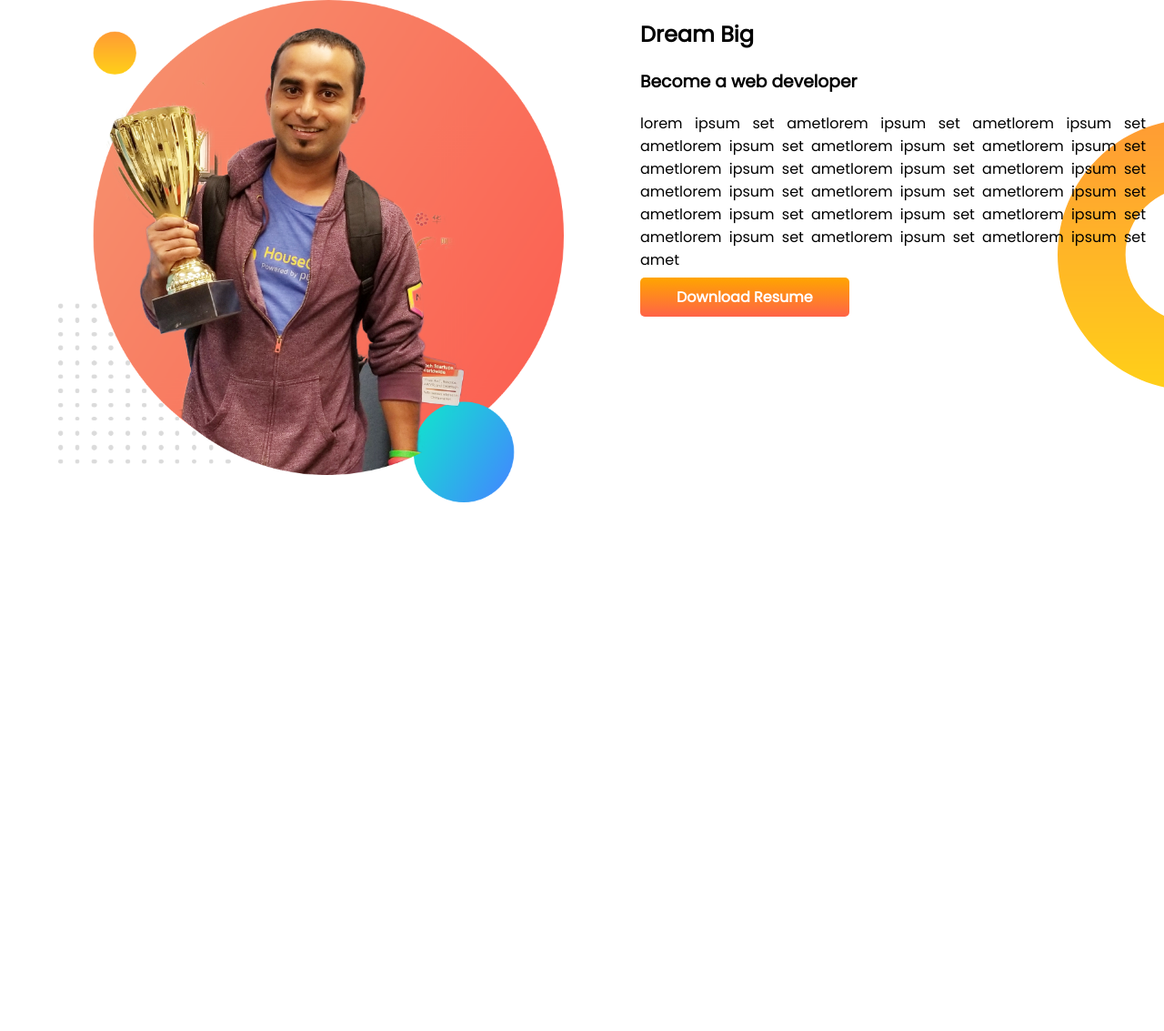
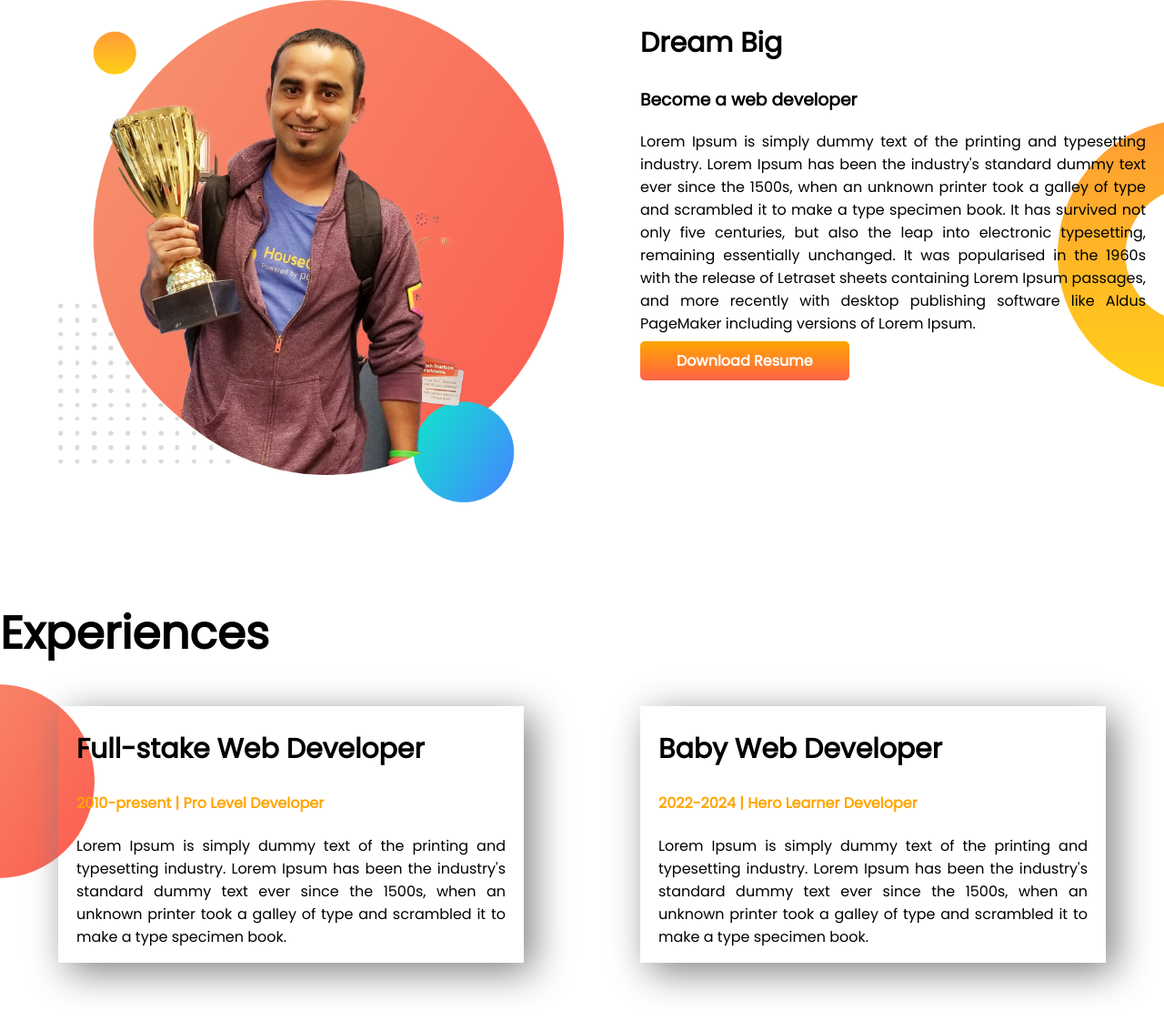
Before and after one commit to elamonii/developer-portfolio, a plain HTML site: page index.html in a window 1280 px wide. Shown: the part 641-1774 px from the top of the page at 91% size. Before the commit the page ends 1300 px from the top, so only its background shows below. Drawn offline with Linux system fonts and the light colour scheme.

Commit message:
experience

```diff
--- a/index.html
+++ b/index.html
@@ -15,7 +15,7 @@
 </head>
 
 <body>
-    <section class="top-banner">
+    <section class="top-banner flexible-container">
         <div class="half-width">
             <h1>Welcome To</h1>
             <h1><span class="orange-color">Kazi Ela</span> World!</h1>
@@ -38,22 +38,54 @@
 
     </section>
 
-    <section class="dream-big">
+    <section class="dream-big flexible-container">
         <div class="half-width">
             <img src="images/jhankar.png" alt="">
         </div>
         <div class="half-width">
             <h2>Dream Big</h2>
             <h3>Become a web developer</h3>
-            <p>lorem ipsum set ametlorem ipsum set ametlorem ipsum set ametlorem ipsum set ametlorem ipsum set ametlorem
-                ipsum set ametlorem ipsum set ametlorem ipsum set ametlorem ipsum set ametlorem ipsum set ametlorem
-                ipsum set ametlorem ipsum set ametlorem ipsum set ametlorem ipsum set ametlorem ipsum set ametlorem
-                ipsum set ametlorem ipsum set ametlorem ipsum set amet</p>
+            <p>Lorem Ipsum is simply dummy text of the printing and typesetting industry. Lorem Ipsum has been the
+                industry's standard
+                dummy text ever since the 1500s, when an unknown printer took a galley of type and scrambled it to make
+                a type specimen
+                book. It has survived not only five centuries, but also the leap into electronic typesetting, remaining
+                essentially
+                unchanged. It was popularised in the 1960s with the release of Letraset sheets containing Lorem Ipsum
+                passages, and more
+                recently with desktop publishing software like Aldus PageMaker including versions of Lorem Ipsum.</p>
 
             <a class="link-button" href="#" target="_blank">Download Resume</a>
         </div>
     </section>
 
+    <section class="experience-area">
+        <h1>Experiences</h1>
+        <div class="flexible-container">
+            <div class="experience-item">
+                <h2>Full-stake Web Developer</h2>
+                <h4 class="orange-color">2010-present | Pro Level Developer</h4>
+                <p>Lorem Ipsum is simply dummy text of the printing and typesetting industry. Lorem Ipsum has been the
+                    industry's standard
+                    dummy text ever since the 1500s, when an unknown printer took a galley of type and scrambled it to
+                    make
+                    a type specimen
+                    book.</p>
+            </div>
+            <div class="experience-item">
+                <h2>Baby Web Developer</h2>
+                <h4 class="orange-color">2022-2024 | Hero Learner Developer</h4>
+                <p>Lorem Ipsum is simply dummy text of the printing and typesetting industry. Lorem Ipsum has been the
+                    industry's standard
+                    dummy text ever since the 1500s, when an unknown printer took a galley of type and scrambled it to
+                    make
+                    a type specimen
+                    book.</p>
+            </div>
+        </div>
+
+    </section>
+
 </body>
 
 </html>
--- a/style.css
+++ b/style.css
@@ -7,14 +7,24 @@ h1 {
     font-size: 50px;
 }
 
+h2 {
+    font-size: 30px;
+}
+
 .orange-color {
     color: orange;
 }
 
-section {
+/* section {
+    display: flex;
+    margin-bottom: 100px;
+} */
+
+.flexible-container {
     display: flex;
     margin-bottom: 100px;
 }
+
 
 .half-width {
     width: 50%;
@@ -49,3 +59,19 @@ section {
     background-repeat: no-repeat;
     background-position: right;
 }
+
+.experience-item {
+    box-shadow: 10px 10px 40px grey;
+    width: 40%;
+    margin-left: 5%;
+    margin-right: 5%;
+    padding-left: 20px;
+    padding-right: 20px;
+    text-align: justify;
+}
+
+.experience-area {
+    background-image: url(images/exp-bg.png);
+    background-repeat: no-repeat;
+    background-position: left;
+}
```
